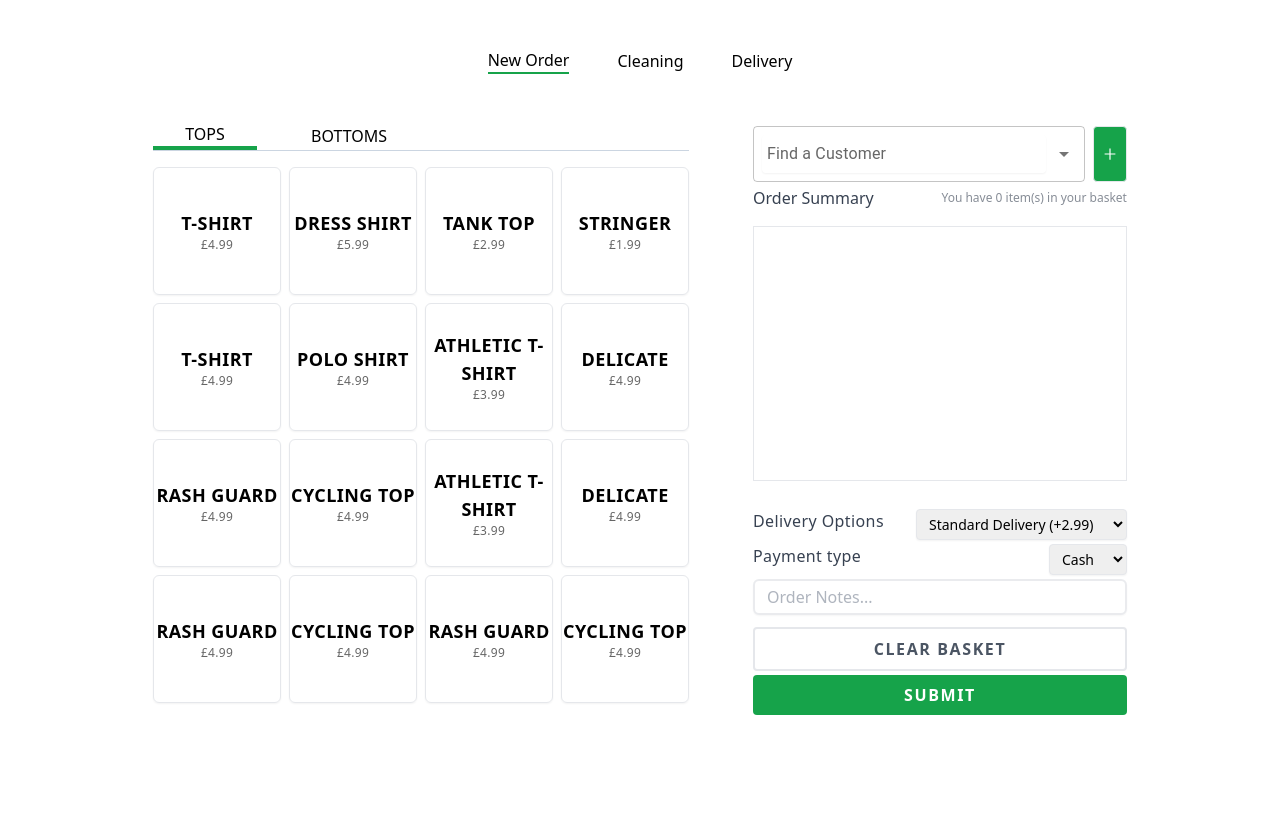
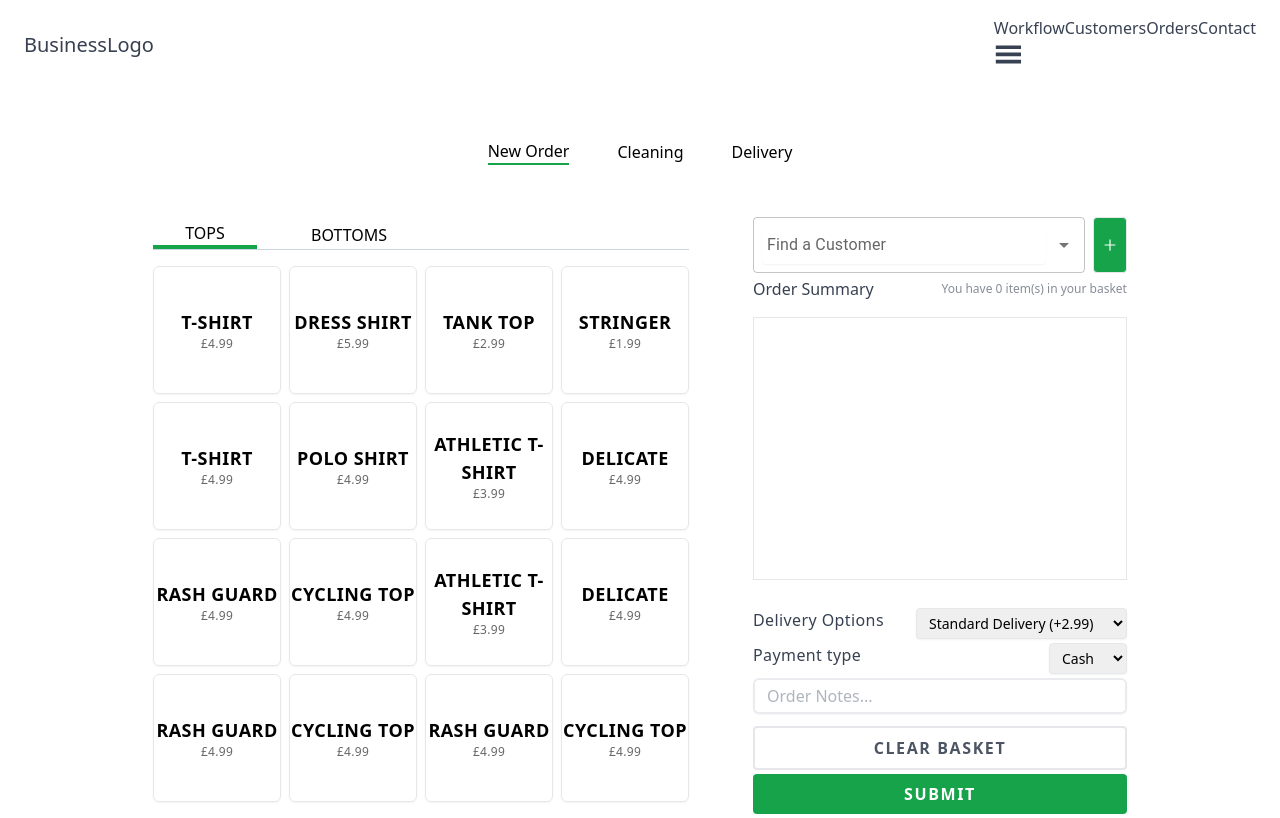
Before and after one commit to McGarry-A/pos, a React (Create React App) app: page / in a window 1280 px wide. Built offline with nearby package versions, Linux system fonts and the light colour scheme.

Commit message:
working on nav

```diff
--- a/src/App.tsx
+++ b/src/App.tsx
@@ -1,4 +1,6 @@
 import { Routes, Route, Outlet } from "react-router-dom";
+
+import { GiHamburgerMenu } from "react-icons/gi";
 
 import Delivery from "./Components/Delivery/Delivery";
 import Cleaning from "./Components/Cleaning/Cleaning";
@@ -8,10 +10,31 @@ import Contact from "./Routes/Contact/Contact";
 import Workflow from "./Routes/Workflow/Workflow";
 
 import "./App.css";
+import { useState } from "react";
 
 function App() {
+  const [navIsOpen, setNavIsOpen] = useState<boolean>(true);
+
   return (
     <div className="App relative">
+      <header className="py-4 px-6 flex text-gray-700 items-center justify-between">
+        <div className="flex items-center">
+          <h2 className="sm:block text-xl">BusinessLogo</h2>
+        </div>
+        <nav className="sm:block flex items-center">
+          <ul className="hidden sm:flex list-none">
+            <li>Workflow</li>
+            <li>Customers</li>
+            <li>Orders</li>
+            <li>Contact</li>
+          </ul>
+          {navIsOpen && (
+            <button>
+              <GiHamburgerMenu size={"1.8rem"} color={""} />
+            </button>
+          )}
+        </nav>
+      </header>
       <div className="w-fit mx-auto">
         <Outlet />
         <Routes>
--- a/src/Components/ProductsGrid/ProductsGrid.tsx
+++ b/src/Components/ProductsGrid/ProductsGrid.tsx
@@ -52,7 +52,7 @@ const ProductGrid = () => {
   };
 
   return (
-    <div className="">
+    <div className="mt-4 sm:mt-2">
       {renderCategories()}
       {renderGrid()}
     </div>
```
